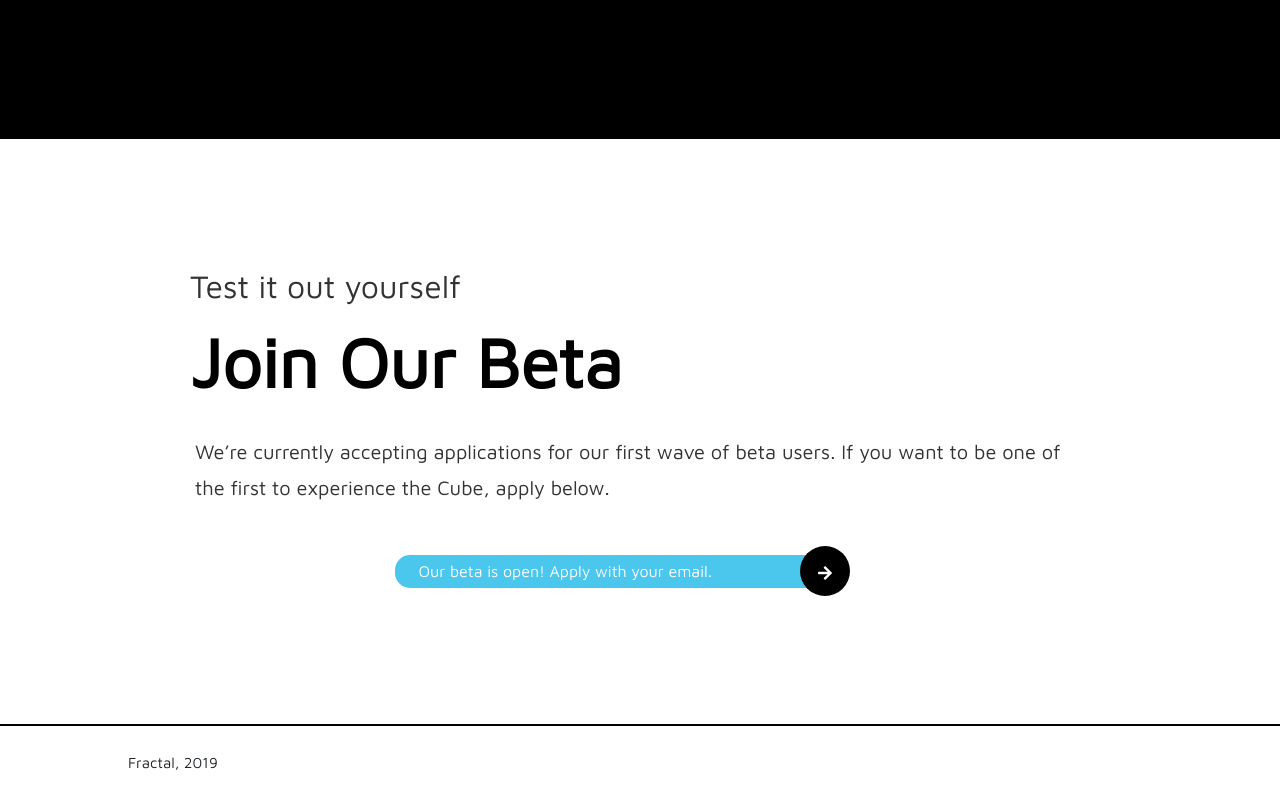
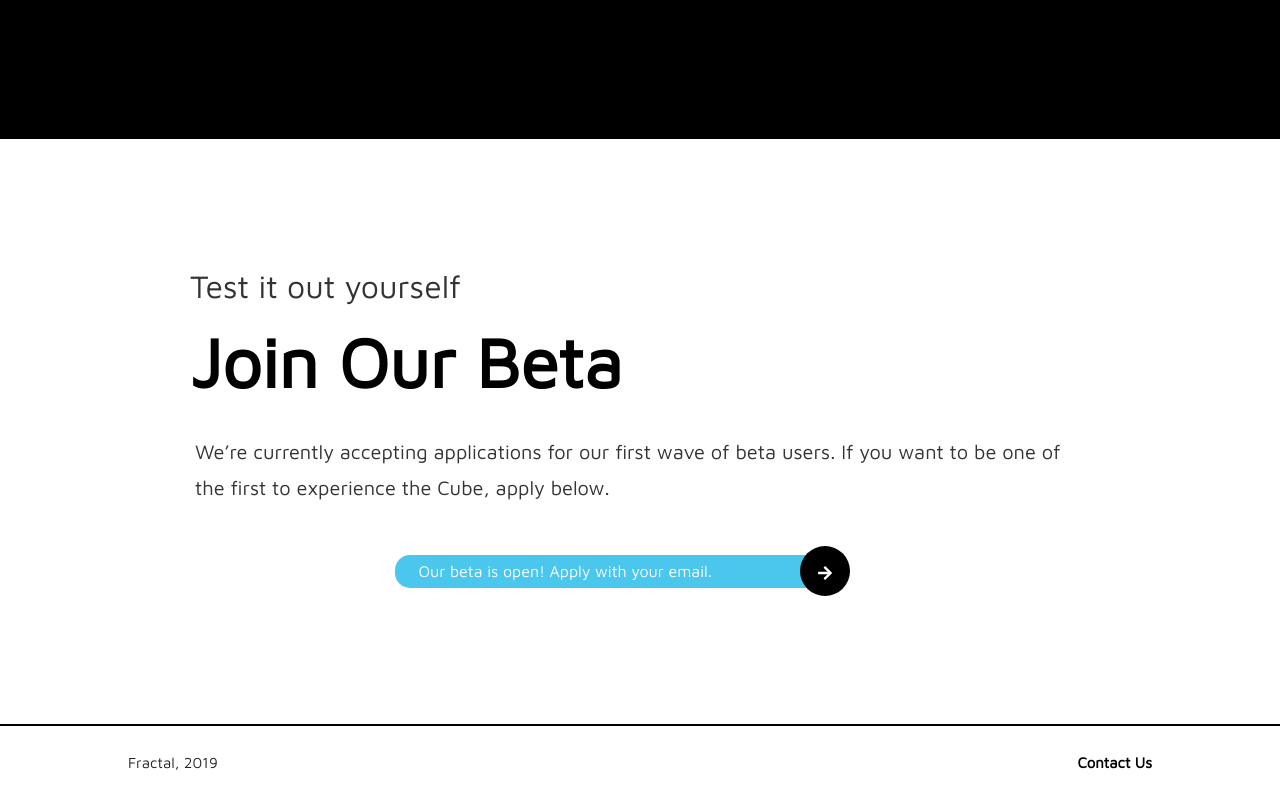
Before and after one commit to whisthq/vm-website, a React (Create React App) app: page / in a window 1280 px wide. Shown: the part 5247-6047 px from the top of the page. Built offline with nearby package versions, Linux system fonts and the light colour scheme.

Commit message:
contact us

```diff
--- a/src/index.js
+++ b/src/index.js
@@ -25,7 +25,9 @@ const routing = (
 	      <Route path="/howitworks" component={HowItWorks} />
 	        <div style = {{width: '100%', height: 2, backgroundColor: 'black'}}></div>
 	        <div style = {{width: '100%', backgroundColor: 'white', textAlign: 'left', padding: '2% 10%', display: 'flex', fontSize: 15}}>
-	          <p style = {{margin: 0, width: '60%'}}>Fractal, 2019</p>
+	          <p style = {{margin: 0, width: '50%', textAlign: 'left'}}>Fractal, 2019</p>
+	          <a href = "mailto: hello@fractalcomputers.com" style = {{margin: 0, width: '50%', textAlign: 'right', color: 'black', fontWeight: 'bold'}}>
+	          Contact Us</a>
 	        </div>
 	    </div>
 	  </Router>
```
